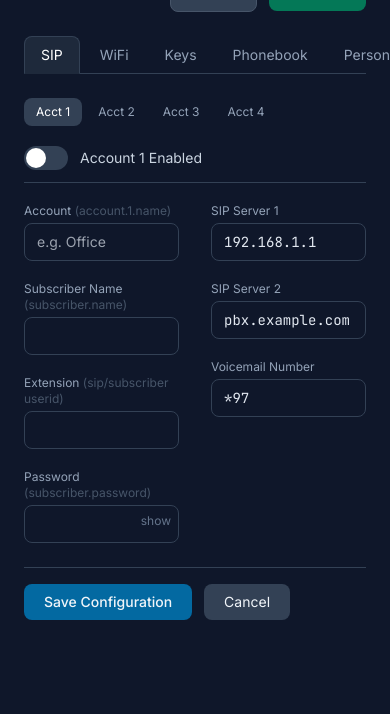
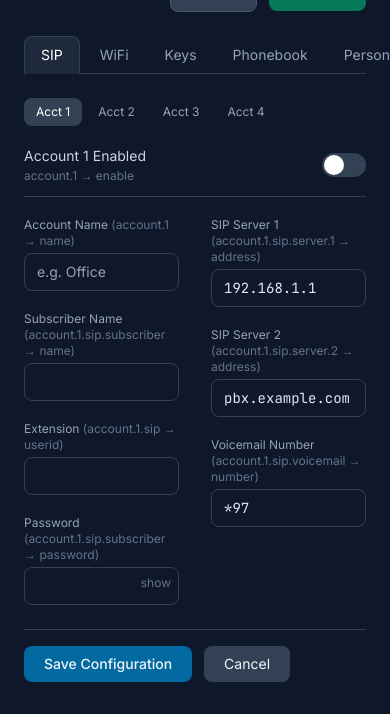
Before and after one commit to tarantir/GrandStream-Config-Manager, a FastAPI app: template templates/phone_edit.html in a window 390 px wide; the page is wider, and only the part inside the window is pictured. Shown: the part 159-873 px from the top of that part. Before the commit the page ends 779 px from the top of that part, so only its background shows below. Run offline with FastAPI, Linux system fonts and the light colour scheme; the template is opened without the code that fills it, so the values that code supplies are empty; some libraries are stand-ins or nearby versions.

Commit message:
Refactor phone edit and settings templates for improved clarity and organization
- Updated labels and hints in phone_edit.html for better user guidance on account settings.
- Enhanced layout and styling in phone_edit.html to improve usability.
- Consolidated SIP and phonebook default settings in settings.html for better structure.
- Added new mockup files for phonebook and personalization editing interfaces.

```diff
--- a/templates/phone_edit.html
+++ b/templates/phone_edit.html
@@ -69,7 +69,11 @@
     {% set acct = sip_accounts.get(n) %}
     <div class="acct-pane hidden" id="acct-pane-{{ n }}">
       <!-- Enabled toggle -->
-      <div class="flex items-center gap-3 pb-3 mb-5 border-b border-slate-700">
+      <div class="flex items-center justify-between pb-3 mb-5 border-b border-slate-700">
+        <div>
+          <p class="text-sm text-slate-300">Account {{ n }} Enabled</p>
+          <p class="text-xs text-slate-500 mt-0.5">account.{{ n }} → enable</p>
+        </div>
         <label class="relative inline-flex items-center cursor-pointer">
           <input type="checkbox" name="acct_{{ n }}_enabled" value="on"
             class="sr-only peer" {% if acct and acct.enabled %}checked{% endif %}>
@@ -78,30 +82,29 @@
             after:content-[''] after:absolute after:top-0.5 after:left-[2px]
             after:bg-white after:rounded-full after:h-5 after:w-5 after:transition-all"></div>
         </label>
-        <span class="text-sm text-slate-300">Account {{ n }} Enabled</span>
       </div>
       <!-- Two-column layout -->
       <div class="grid grid-cols-2 gap-x-8 gap-y-5">
         <!-- Left: identity -->
         <div class="space-y-5">
           <div>
-            <label class="block text-xs text-slate-400 mb-1">Account <span class="text-slate-600 normal-case">(account.{{ n }}.name)</span></label>
+            <label class="block text-xs text-slate-400 mb-1">Account Name <span class="text-xs text-slate-500 normal-case">(account.{{ n }} → name)</span></label>
             <input type="text" name="acct_{{ n }}_display_name" value="{{ acct.display_name if acct else '' }}"
               placeholder="e.g. Office"
               class="w-full bg-slate-900 border border-slate-700 rounded-lg px-3 py-2 text-sm text-slate-200 focus:ring-1 focus:ring-sky-500 focus:border-sky-500 outline-none">
           </div>
           <div>
-            <label class="block text-xs text-slate-400 mb-1">Subscriber Name <span class="text-slate-600 normal-case">(subscriber.name)</span></label>
+            <label class="block text-xs text-slate-400 mb-1">Subscriber Name <span class="text-xs text-slate-500 normal-case">(account.{{ n }}.sip.subscriber → name)</span></label>
             <input type="text" name="acct_{{ n }}_subscriber_name" value="{{ acct.subscriber_name if acct else '' }}"
               class="w-full bg-slate-900 border border-slate-700 rounded-lg px-3 py-2 text-sm text-slate-200 focus:ring-1 focus:ring-sky-500 focus:border-sky-500 outline-none">
           </div>
           <div>
-            <label class="block text-xs text-slate-400 mb-1">Extension <span class="text-slate-600 normal-case">(sip/subscriber userid)</span></label>
+            <label class="block text-xs text-slate-400 mb-1">Extension <span class="text-xs text-slate-500 normal-case">(account.{{ n }}.sip → userid)</span></label>
             <input type="text" name="acct_{{ n }}_extension" value="{{ acct.extension if acct else '' }}"
               class="w-full bg-slate-900 border border-slate-700 rounded-lg px-3 py-2 text-sm mono text-slate-200 focus:ring-1 focus:ring-sky-500 focus:border-sky-500 outline-none">
           </div>
           <div>
-            <label class="block text-xs text-slate-400 mb-1">Password <span class="text-slate-600 normal-case">(subscriber.password)</span></label>
+            <label class="block text-xs text-slate-400 mb-1">Password <span class="text-xs text-slate-500 normal-case">(account.{{ n }}.sip.subscriber → password)</span></label>
             <div class="relative">
               <input type="password" name="acct_{{ n }}_password" value="{{ acct.password if acct else '' }}"
                 id="acct-password-{{ n }}"
@@ -114,17 +117,17 @@
         <!-- Right: servers -->
         <div class="space-y-5">
           <div>
-            <label class="block text-xs text-slate-400 mb-1">SIP Server 1</label>
+            <label class="block text-xs text-slate-400 mb-1">SIP Server 1 <span class="text-xs text-slate-500 normal-case">(account.{{ n }}.sip.server.1 → address)</span></label>
             <input type="text" name="acct_{{ n }}_sip_server_1" value="{{ acct.sip_server_1 if acct else '192.168.1.1' }}"
               class="w-full bg-slate-900 border border-slate-700 rounded-lg px-3 py-2 text-sm mono text-slate-200 focus:ring-1 focus:ring-sky-500 focus:border-sky-500 outline-none">
           </div>
           <div>
-            <label class="block text-xs text-slate-400 mb-1">SIP Server 2</label>
+            <label class="block text-xs text-slate-400 mb-1">SIP Server 2 <span class="text-xs text-slate-500 normal-case">(account.{{ n }}.sip.server.2 → address)</span></label>
             <input type="text" name="acct_{{ n }}_sip_server_2" value="{{ acct.sip_server_2 if acct else 'pbx.example.com' }}"
               class="w-full bg-slate-900 border border-slate-700 rounded-lg px-3 py-2 text-sm mono text-slate-200 focus:ring-1 focus:ring-sky-500 focus:border-sky-500 outline-none">
           </div>
-<div>
-            <label class="block text-xs text-slate-400 mb-1">Voicemail Number</label>
+          <div>
+            <label class="block text-xs text-slate-400 mb-1">Voicemail Number <span class="text-xs text-slate-500 normal-case">(account.{{ n }}.sip.voicemail → number)</span></label>
             <input type="text" name="acct_{{ n }}_voicemail_number" value="{{ acct.voicemail_number if acct else '*97' }}"
               class="w-full bg-slate-900 border border-slate-700 rounded-lg px-3 py-2 text-sm mono text-slate-200 focus:ring-1 focus:ring-sky-500 focus:border-sky-500 outline-none">
           </div>
@@ -237,11 +240,11 @@
       <table class="w-full text-sm">
         <thead>
           <tr class="border-b border-slate-700 text-slate-400 text-xs uppercase tracking-wider">
-            <th class="px-4 py-3 text-left w-12">Slot</th>
-            <th class="px-4 py-3 text-left w-40">Mode</th>
-            <th class="px-4 py-3 text-left">Description</th>
-            <th class="px-4 py-3 text-left">Value / Ext</th>
-            <th class="px-4 py-3 text-left w-36">Account</th>
+            <th class="px-4 py-3 text-left w-12">Slot <span class="normal-case font-normal text-slate-600">(pks.vpk.N)</span></th>
+            <th class="px-4 py-3 text-left w-40">Mode <span class="normal-case font-normal text-slate-600">(keymode)</span></th>
+            <th class="px-4 py-3 text-left">Description <span class="normal-case font-normal text-slate-600">(description)</span></th>
+            <th class="px-4 py-3 text-left">Value / Ext <span class="normal-case font-normal text-slate-600">(value)</span></th>
+            <th class="px-4 py-3 text-left w-36">Account <span class="normal-case font-normal text-slate-600">(account)</span></th>
           </tr>
         </thead>
         <tbody class="divide-y divide-slate-700/50">
@@ -291,26 +294,18 @@
       The phonebook file on your TFTP server must be named <span class="mono text-slate-200 mx-1">phonebook.xml</span>
     </div>
     <div class="grid grid-cols-2 gap-5">
-      {{ field("Phonebook Server", "phonebook_server", cfg.phonebook_server) }}
+      {{ field("Server", "phonebook_server", cfg.phonebook_server, "text", "phonebook.download → server") }}
       <div>
-        <label class="block text-xs text-slate-400 mb-1">Mode</label>
+        <label class="block text-xs text-slate-400 mb-1">Mode <span class="text-xs text-slate-500 normal-case">(phonebook.download → mode)</span></label>
         <select name="phonebook_mode" class="w-full bg-slate-900 border border-slate-700 rounded-lg px-3 py-2 text-sm text-slate-200">
           {% for opt in ['EnabledUseTFTP', 'EnabledUseHTTP', 'EnabledUseHTTPS', 'Disabled'] %}
           <option value="{{ opt }}" {% if cfg.phonebook_mode == opt %}selected{% endif %}>{{ opt }}</option>
           {% endfor %}
         </select>
       </div>
-      {{ field("Sync Interval (minutes)", "phonebook_interval", cfg.phonebook_interval, "number") }}
+      {{ field("Sync Interval (minutes)", "phonebook_interval", cfg.phonebook_interval, "number", "phonebook.download → interval") }}
       <div>
-        <label class="block text-xs text-slate-400 mb-1">Protocol</label>
-        <select name="phonebook_protocol" class="w-full bg-slate-900 border border-slate-700 rounded-lg px-3 py-2 text-sm text-slate-200">
-          {% for opt in ['TFTP', 'HTTP', 'HTTPS'] %}
-          <option value="{{ opt }}" {% if cfg.phonebook_protocol == opt %}selected{% endif %}>{{ opt }}</option>
-          {% endfor %}
-        </select>
-      </div>
-      <div>
-        <label class="block text-xs text-slate-400 mb-1">Sort By <span class="text-slate-600 normal-case">(phonebook → sortby)</span></label>
+        <label class="block text-xs text-slate-400 mb-1">Sort By <span class="text-xs text-slate-500 normal-case">(phonebook → sortby)</span></label>
         <select name="phonebook_sortby" class="w-full bg-slate-900 border border-slate-700 rounded-lg px-3 py-2 text-sm text-slate-200">
           {% for opt in ['FirstName', 'LastName'] %}
           <option value="{{ opt }}" {% if cfg.phonebook_sortby == opt %}selected{% endif %}>{{ opt }}</option>
@@ -318,7 +313,7 @@
         </select>
       </div>
       <div>
-        <label class="block text-xs text-slate-400 mb-1">Key Function <span class="text-slate-600 normal-case">(phonebook → keyfunction)</span></label>
+        <label class="block text-xs text-slate-400 mb-1">Key Function <span class="text-xs text-slate-500 normal-case">(phonebook → keyfunction)</span></label>
         <select name="phonebook_keyfunction" class="w-full bg-slate-900 border border-slate-700 rounded-lg px-3 py-2 text-sm text-slate-200">
           {% for opt in ['LocalPhonebook', 'Default'] %}
           <option value="{{ opt }}" {% if cfg.phonebook_keyfunction == opt %}selected{% endif %}>{{ opt }}</option>
@@ -326,7 +321,7 @@
         </select>
       </div>
       <div>
-        <label class="block text-xs text-slate-400 mb-1">Default Search Mode <span class="text-slate-600 normal-case">(phonebook → defaultsearchmode)</span></label>
+        <label class="block text-xs text-slate-400 mb-1">Default Search Mode <span class="text-xs text-slate-500 normal-case">(phonebook → defaultsearchmode)</span></label>
         <select name="phonebook_defaultsearchmode" class="w-full bg-slate-900 border border-slate-700 rounded-lg px-3 py-2 text-sm text-slate-200">
           {% for opt in ['QuickMatch', 'ExactMatch'] %}
           <option value="{{ opt }}" {% if cfg.phonebook_defaultsearchmode == opt %}selected{% endif %}>{{ opt }}</option>
@@ -343,7 +338,7 @@
       <h3 class="text-xs text-slate-400 uppercase tracking-wider mb-4">Date &amp; Time</h3>
       <div class="grid grid-cols-2 gap-5 max-w-lg">
         <div>
-          <label class="block text-xs text-slate-400 mb-1">Date Format <span class="text-slate-600 normal-case">(datetime.format → date)</span></label>
+          <label class="block text-xs text-slate-400 mb-1">Date Format <span class="text-xs text-slate-500 normal-case">(datetime.format → date)</span></label>
           <select name="datetime_date_format" class="w-full bg-slate-900 border border-slate-700 rounded-lg px-3 py-2 text-sm text-slate-200">
             {% for opt in ['yyyy-mm-dd', 'mm-dd-yyyy', 'dd-mm-yyyy', 'dddd, MMMM dd', 'MMMM dd, dddd'] %}
             <option value="{{ opt }}" {% if cfg.datetime_date_format == opt %}selected{% endif %}>{{ opt }}</option>
@@ -351,7 +346,7 @@
           </select>
         </div>
         <div>
-          <label class="block text-xs text-slate-400 mb-1">Time Format <span class="text-slate-600 normal-case">(datetime.format → time)</span></label>
+          <label class="block text-xs text-slate-400 mb-1">Time Format <span class="text-xs text-slate-500 normal-case">(datetime.format → time)</span></label>
           <select name="datetime_time_format" class="w-full bg-slate-900 border border-slate-700 rounded-lg px-3 py-2 text-sm text-slate-200">
             {% for opt in ['24Hour', '12Hour'] %}
             <option value="{{ opt }}" {% if cfg.datetime_time_format == opt %}selected{% endif %}>{{ opt }}</option>
@@ -359,7 +354,7 @@
           </select>
         </div>
         <div>
-          <label class="block text-xs text-slate-400 mb-1">Show on Status Bar <span class="text-slate-600 normal-case">(datetime → showonstatusbar)</span></label>
+          <label class="block text-xs text-slate-400 mb-1">Show on Status Bar <span class="text-xs text-slate-500 normal-case">(datetime → showonstatusbar)</span></label>
           <select name="datetime_show_on_statusbar" class="w-full bg-slate-900 border border-slate-700 rounded-lg px-3 py-2 text-sm text-slate-200">
             {% for val, label in [('noDate', 'No Date'), ('shortDate', 'Short Date'), ('fullDate', 'Full Date')] %}
             <option value="{{ val }}" {% if cfg.datetime_show_on_statusbar == val %}selected{% endif %}>{{ label }}</option>
@@ -390,7 +385,7 @@
     <div class="mt-6 pt-5 border-t border-slate-700">
       <h3 class="text-xs text-slate-400 uppercase tracking-wider mb-4">Wallpaper</h3>
       <div class="max-w-xs">
-        <label class="block text-xs text-slate-400 mb-1">Source <span class="text-slate-600 normal-case">(lcd.wallpaper → source)</span></label>
+        <label class="block text-xs text-slate-400 mb-1">Source <span class="text-xs text-slate-500 normal-case">(lcd.wallpaper → source)</span></label>
         <select name="wallpaper_source" class="w-full bg-slate-900 border border-slate-700 rounded-lg px-3 py-2 text-sm text-slate-200">
           {% for opt in ['ColorBackground', 'DefaultBackground', 'DownloadFromServer'] %}
           <option value="{{ opt }}" {% if cfg.wallpaper_source == opt %}selected{% endif %}>{{ opt }}</option>
@@ -409,7 +404,7 @@
         <div class="flex items-center justify-between py-3 border-b border-slate-700">
           <div>
             <p class="text-sm text-slate-200">Notify Challenge</p>
-            <p class="text-xs text-slate-500 mono mt-0.5">sip.notify → challenge</p>
+            <p class="text-xs text-slate-500 mt-0.5">sip.notify → challenge</p>
           </div>
           <label class="relative inline-flex items-center cursor-pointer">
             <input type="checkbox" name="sip_notify_challenge" value="on"
@@ -430,7 +425,7 @@
       <div class="flex items-center justify-between py-3 border-b border-slate-700">
         <div>
           <p class="text-sm text-slate-200">OpenVPN Enabled</p>
-          <p class="text-xs text-slate-500 mono mt-0.5">network.openvpn → enable</p>
+          <p class="text-xs text-slate-500 mt-0.5">network.openvpn → enable</p>
         </div>
         <label class="relative inline-flex items-center cursor-pointer">
           <input type="checkbox" name="vpn_enabled" value="on"
@@ -443,17 +438,17 @@
       </div>
       <div class="grid grid-cols-2 gap-5">
         <div>
-          <label class="block text-xs text-slate-400 mb-1">Server <span class="text-slate-600 normal-case">(server)</span></label>
+          <label class="block text-xs text-slate-400 mb-1">Server <span class="text-xs text-slate-500 normal-case">(network.openvpn → server)</span></label>
           <input type="text" name="vpn_server" value="{{ config.vpn_server or '' }}"
             class="w-full bg-slate-900 border border-slate-700 rounded-lg px-3 py-2 text-sm mono text-slate-200 focus:ring-1 focus:ring-sky-500 focus:border-sky-500 outline-none">
         </div>
         <div>
-          <label class="block text-xs text-slate-400 mb-1">Port <span class="text-slate-600 normal-case">(port)</span></label>
+          <label class="block text-xs text-slate-400 mb-1">Port <span class="text-xs text-slate-500 normal-case">(network.openvpn → port)</span></label>
           <input type="number" name="vpn_port" value="{{ config.vpn_port or 1194 }}"
             class="w-full bg-slate-900 border border-slate-700 rounded-lg px-3 py-2 text-sm mono text-slate-200 focus:ring-1 focus:ring-sky-500 focus:border-sky-500 outline-none">
         </div>
         <div>
-          <label class="block text-xs text-slate-400 mb-1">Transport <span class="text-slate-600 normal-case">(transport)</span></label>
+          <label class="block text-xs text-slate-400 mb-1">Transport <span class="text-xs text-slate-500 normal-case">(network.openvpn → transport)</span></label>
           <select name="vpn_transport" class="w-full bg-slate-900 border border-slate-700 rounded-lg px-3 py-2 text-sm text-slate-200">
             {% for opt in ['udp', 'tcp'] %}
             <option value="{{ opt }}" {% if config.vpn_transport == opt %}selected{% endif %}>{{ opt }}</option>
@@ -461,7 +456,7 @@
           </select>
         </div>
         <div>
-          <label class="block text-xs text-slate-400 mb-1">Cipher <span class="text-slate-600 normal-case">(cipermethod)</span></label>
+          <label class="block text-xs text-slate-400 mb-1">Cipher <span class="text-xs text-slate-500 normal-case">(network.openvpn → cipermethod)</span></label>
           <select name="vpn_cipher" class="w-full bg-slate-900 border border-slate-700 rounded-lg px-3 py-2 text-sm text-slate-200">
             {% for opt in ['AES256GCM', 'AES128GCM', 'AES256CBC', 'AES128CBC'] %}
             <option value="{{ opt }}" {% if config.vpn_cipher == opt %}selected{% endif %}>{{ opt }}</option>
@@ -471,17 +466,17 @@
       </div>
       <div class="space-y-4 pt-2">
         <div>
-          <label class="block text-xs text-slate-400 mb-1">CA Certificate <span class="text-slate-600 normal-case">(ca)</span></label>
+          <label class="block text-xs text-slate-400 mb-1">CA Certificate <span class="text-xs text-slate-500 normal-case">(network.openvpn → ca)</span></label>
           <textarea name="vpn_ca" rows="3"
             class="w-full bg-slate-900 border border-slate-700 rounded-lg px-3 py-2 text-sm mono text-slate-200 focus:ring-1 focus:ring-sky-500 focus:border-sky-500 outline-none resize-none">{{ config.vpn_ca or '' }}</textarea>
         </div>
         <div>
-          <label class="block text-xs text-slate-400 mb-1">Certificate <span class="text-slate-600 normal-case">(cert)</span></label>
+          <label class="block text-xs text-slate-400 mb-1">Certificate <span class="text-xs text-slate-500 normal-case">(network.openvpn → cert)</span></label>
           <textarea name="vpn_cert" rows="3"
             class="w-full bg-slate-900 border border-slate-700 rounded-lg px-3 py-2 text-sm mono text-slate-200 focus:ring-1 focus:ring-sky-500 focus:border-sky-500 outline-none resize-none">{{ config.vpn_cert or '' }}</textarea>
         </div>
         <div>
-          <label class="block text-xs text-slate-400 mb-1">Client Key <span class="text-slate-600 normal-case">(clientKey)</span></label>
+          <label class="block text-xs text-slate-400 mb-1">Client Key <span class="text-xs text-slate-500 normal-case">(network.openvpn → clientKey)</span></label>
           <textarea name="vpn_client_key" rows="3"
             class="w-full bg-slate-900 border border-slate-700 rounded-lg px-3 py-2 text-sm mono text-slate-200 focus:ring-1 focus:ring-sky-500 focus:border-sky-500 outline-none resize-none">{{ config.vpn_client_key or '' }}</textarea>
         </div>
@@ -499,9 +494,9 @@
 </form>
 {% endblock %}
 
-{% macro field(label, name, value, type="text") %}
+{% macro field(label, name, value, type="text", hint="") %}
 <div>
-  <label class="block text-xs text-slate-400 mb-1">{{ label }}</label>
+  <label class="block text-xs text-slate-400 mb-1">{{ label }}{% if hint %} <span class="text-xs text-slate-500 normal-case">({{ hint }})</span>{% endif %}</label>
   <input type="{{ type }}" name="{{ name }}" value="{{ value }}"
     class="w-full bg-slate-900 border border-slate-700 rounded-lg px-3 py-2 text-sm text-slate-200 focus:ring-1 focus:ring-sky-500 focus:border-sky-500 outline-none transition-colors">
 </div>
```
Also changed, not shown: mockups/02a-phone-edit-sip.html (+18 -20 lines), mockups/02d-phone-edit-phonebook.html (added, +118 -0 lines), mockups/02e-phone-edit-personalize.html (added, +131 -0 lines), mockups/04-settings.html (+25 -20 lines), templates/settings.html (+27 -15 lines), README.md.
